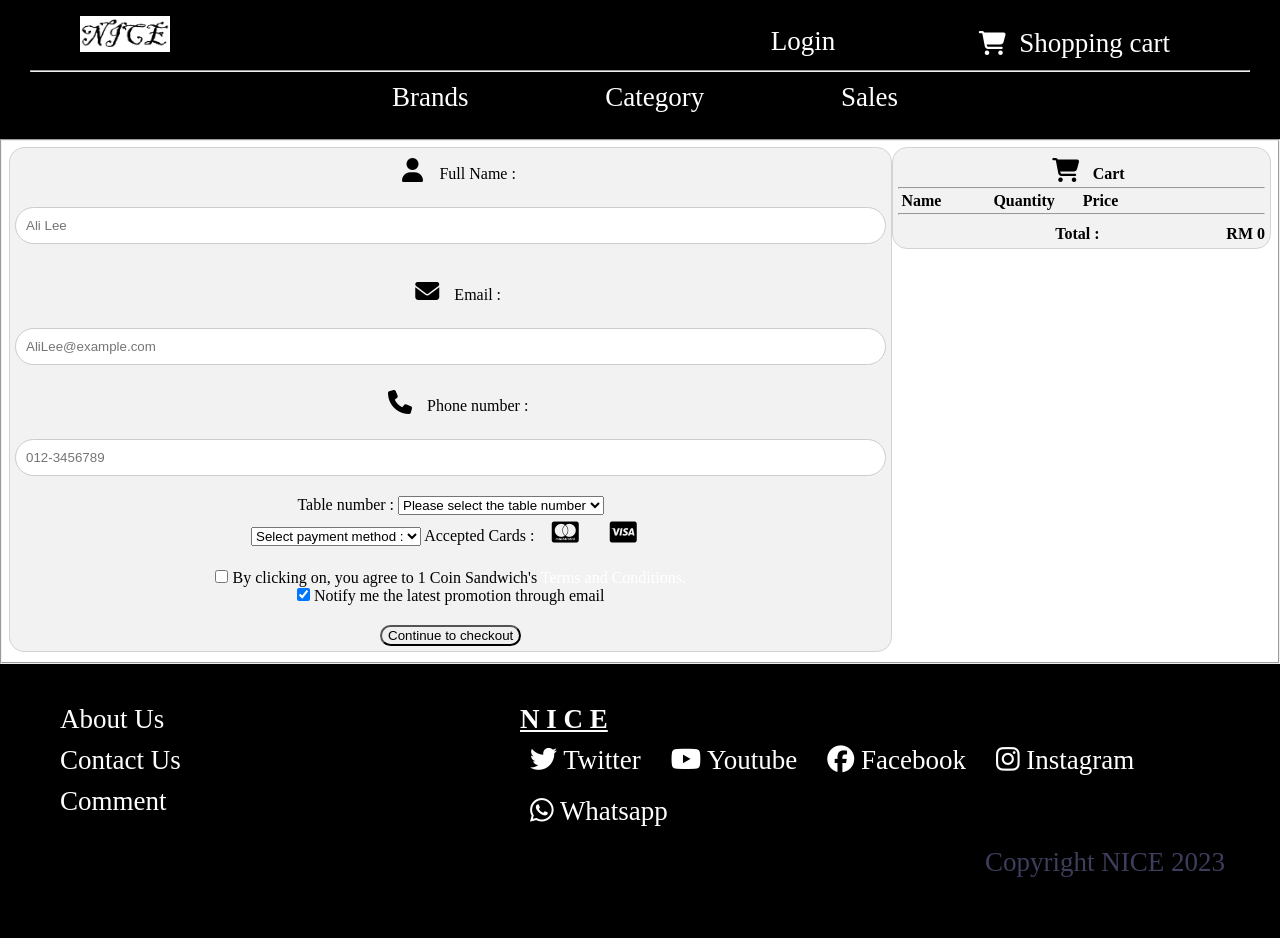
After one commit to ChorXiang/FYP, a PHP site: page /payment.php in a window 1280 px wide. The commit adds this page. Run offline with PHP 8.4, Linux system fonts and the light colour scheme; data that the repository does not hold is empty; some libraries are stand-ins or nearby versions.

Commit message:
order n payment

```diff
--- a/order.php
+++ b/order.php
@@ -89,8 +89,8 @@
 
   <div class="rightway">
   <p>Total :<span style="color:black"><b>RM <?php echo $total;?></b></span>
-  <span style="padding: 0px 50px 0px 120px;"><a href="payment.php?email=<?php echo $id?>" alt="payment"><i class="fa fa-plus-square"></i> <input type="button" value="Checkout"></a></span></p>
-
+  <span style="padding: 0px 50px 0px 120px;"><a href="payment.php" alt="payment"><i class="fa fa-plus-square"></i> <input type="button" value="Checkout"></a></span></p>
+                                                          <!-- ?email=<?php echo $id?> -->
 </div>
 
 </fieldset>
--- /dev/null
+++ b/payment.php
@@ -0,0 +1,252 @@
+<?php
+    include 'header.php';
+    include 'conn.php';
+?>
+
+<!DOCTYPE html>
+<html lang="en">
+<head>
+    <meta charset="UTF-8">
+    <meta http-equiv="X-UA-Compatible" content="IE=edge">
+    <meta name="viewport" content="width=device-width, initial-scale=1.0">
+    <title>User Payment</title>
+    <style>
+
+        .middle
+        {
+            max-width: 1500px;
+            margin: auto;
+        }
+        .fa
+        {
+            font-size: 24px;
+            width: 50px;
+            text-align: center;
+            margin: 5px 2px;
+        }
+
+        .fa:hover
+        {
+            opacity: 0.7;
+        }
+        *
+        {
+
+            box-sizing: border-box;
+        }
+        h3
+        {
+            text-align: center;
+        }
+        .row
+        {
+            margin-left:-5px;
+            margin-right:-5px;
+        }
+        a:hover
+        {
+           color: red;
+        }
+        .box
+        {
+            background-color: #f2f2f2;
+            padding: 5px 20px 15px 20px;
+            border: 1px solid lightgrey;
+            border-radius: 15px;
+            float: left;
+            width: 70%;
+            padding: 5px;
+        }
+        .box2
+        {
+            background-color: #f2f2f2;
+            padding: 5px 20px 15px 20px;
+            border: 1px solid lightgrey;
+            border-radius: 15px;
+            float: left;
+            width: 30%;
+            padding: 5px;
+        }
+        input[type=text]
+        {
+            width: 100%;
+            margin-top: 20px;
+            margin-bottom: 20px;
+            padding: 10px;
+            border: 1px solid #ccc;
+            border-radius: 30px;
+        }
+        .botton
+        {
+            margin-top: 20px;
+            border-radius: 30px;
+        }
+        span.price
+        {
+            float: right;
+            color: grey;
+        }
+        .selection
+        {
+
+            margin-bottom: 20px;
+        }
+
+    </style>
+</head>
+<body>
+<div class="middle">
+
+        <fieldset>
+            <div class="row">
+                <div class="box">
+                    <form name="from1"  method="post" action=""  >
+                        <label for="fname" ><i class="fa fa-user"></i>Full Name :</label>
+                        <input type="text" name="Fullname" placeholder="Ali Lee">
+                        <p id="full" style="font-size:0.8em; color:red"></p>
+                        <label for="email"><i class="fa fa-envelope"></i>Email : </label>
+                        <input type="text" name="Email" placeholder="AliLee@example.com">
+
+                        <label for="fname"><i class="fa fa-phone"></i>Phone number :</label>
+                        <input type="text" name="Phonenumber" placeholder="012-3456789">
+
+                        <label for="fname" >Table number :</label>
+                        <select name="tableno" >
+                            <option value="0">Please select the table number</option>
+                            <option value="1">table 1</option>
+                            <option value="2">table 2</option>
+                            <option value="3">table 3</option>
+
+                        </select>
+
+                        <div class="selection">
+
+                            <select name="choice">
+                                <option value="0">Select payment method :</option>
+                                <option value="1">TnG</option>
+                                <option value="2">Debit or Credit card</option>
+                                <option value="3">Cash</option>
+                            </select>
+                            <label>Accepted Cards :
+                            <i class="fa fa-cc-mastercard"></i>
+                            <i class="fa fa-cc-visa"></i>
+                            </label><br>
+
+                        </div>
+                        <label>
+                            <input type="checkbox" name="tick" > By clicking on, you agree to 1 Coin Sandwich's <a href="#"> Terms and Conditions.</a><br>
+                            <input type="checkbox" checked="checked"> Notify me the latest promotion through email<br>
+                        </label>
+
+                        <input type="submit" name="saveas" value="Continue to checkout" class="botton">
+
+                    </form>
+                </div>
+                <div class="box2">
+                    <h4><i class="fa fa-shopping-cart"></i>Cart <span class="price" style="color:black"> </span>
+                    <table>
+                        <hr>
+                    <?php
+                    $sql = "SELECT * FROM orders";
+                    $result = mysqli_query($conn,$sql);
+                    $total=0;
+                    ?>
+                    <tr>
+                    <td>Name </td>
+                    <td>&nbsp;&nbsp;&nbsp;&nbsp;&nbsp;</td>
+                    <td>&nbsp;&nbsp;&nbsp;&nbsp;&nbsp;</td>
+                    <td>Quantity</td>
+                    <td>&nbsp;&nbsp;&nbsp;&nbsp;&nbsp;</td>
+                    <td>Price</td>
+                    </tr>
+
+                    <?php
+                    while($row = mysqli_fetch_array($result))
+                    {
+                        $p=$row["price"];
+                        $q=$row["quantity"];
+                        $subtotal=$p*$q;
+                        $total =  $total + $subtotal;
+                    ?>
+                    <tr>
+                    <td><?php echo $row["shoesname"]; ?></td>
+                    <td>&nbsp;&nbsp;&nbsp;&nbsp;&nbsp;</td>
+                    <td>&nbsp;&nbsp;&nbsp;&nbsp;&nbsp;</td>
+                    <td><?php echo $row["quantity"]; ?></td>
+                    <td>&nbsp;&nbsp;&nbsp;</td>
+
+                    <td>RM<?php echo $subtotal; ?></td>
+                    </tr>
+                    <?php
+
+                    }
+                    ?>
+                    </table>
+                    <hr>
+                    <p>Total :<span class="price" style="color:black"><b>RM <?php echo $total;?></b></span></p>
+                </div>
+            </div>
+            <p><a href="order.php?email=<?php echo $email?>">Return order page</p></a>
+        </fieldset>
+    </div>
+</body>
+</html>
+
+<?php
+    $msg = '';
+  if(isset($_POST['saveas']))
+  {
+    $mname = $_POST['Fullname'];
+    $memail = $_POST['Email'];
+    $mph = $_POST['Phonenumber'];
+    $tabletable = $_POST['tableno'];
+    $selected = $_POST['choice'];
+
+    if (!$mname)
+    {
+        $msg= "Please Key in Name !";
+
+    }
+    else if(!$memail)
+    {
+        $msg= "Please Key in Email !";
+
+    }
+    else if(!$mph)
+    {
+        $msg= "Please Key in Phone Number !";
+
+    }
+    else if(!isset($_POST['tick']))
+    {
+        $msg= "Must agree the Terms and Conditions";
+
+    }
+    else if($selected==0)
+    {
+        $msg= "Please select the payment method";
+    }
+    else if($tabletable==0)
+    {
+        $msg= "Please select the table of your seet";
+    }
+    else
+    {
+        $sql = "INSERT INTO checkout (Name,Email,Phonenumber,payment_method,table_number,total) VALUES ('$mname','$memail','$mph','$tabletable','$selected','$total')";
+        if (mysqli_query($conn, $sql)) {
+            $msg = "<p>payment successfully !<br><a href='Homepage.php?email=$email'>Return Home page</p></a>";
+          } else {
+            $msg= "Error: " . $sql . "" . mysqli_error($conn);
+          }
+          mysqli_close($conn);
+    }
+
+
+  }
+?>
+<?php echo $msg?>
+
+<?php
+    include 'footer.php';
+
+?>
```
